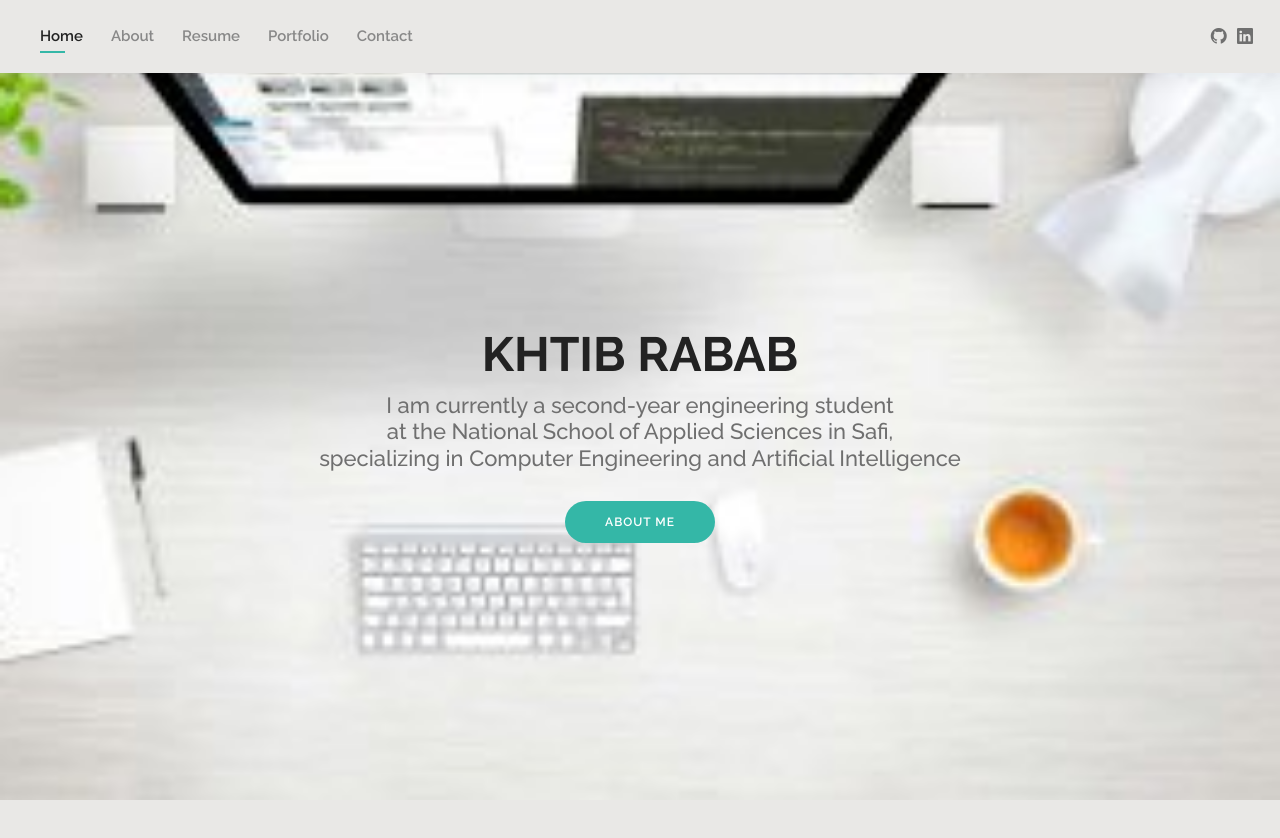
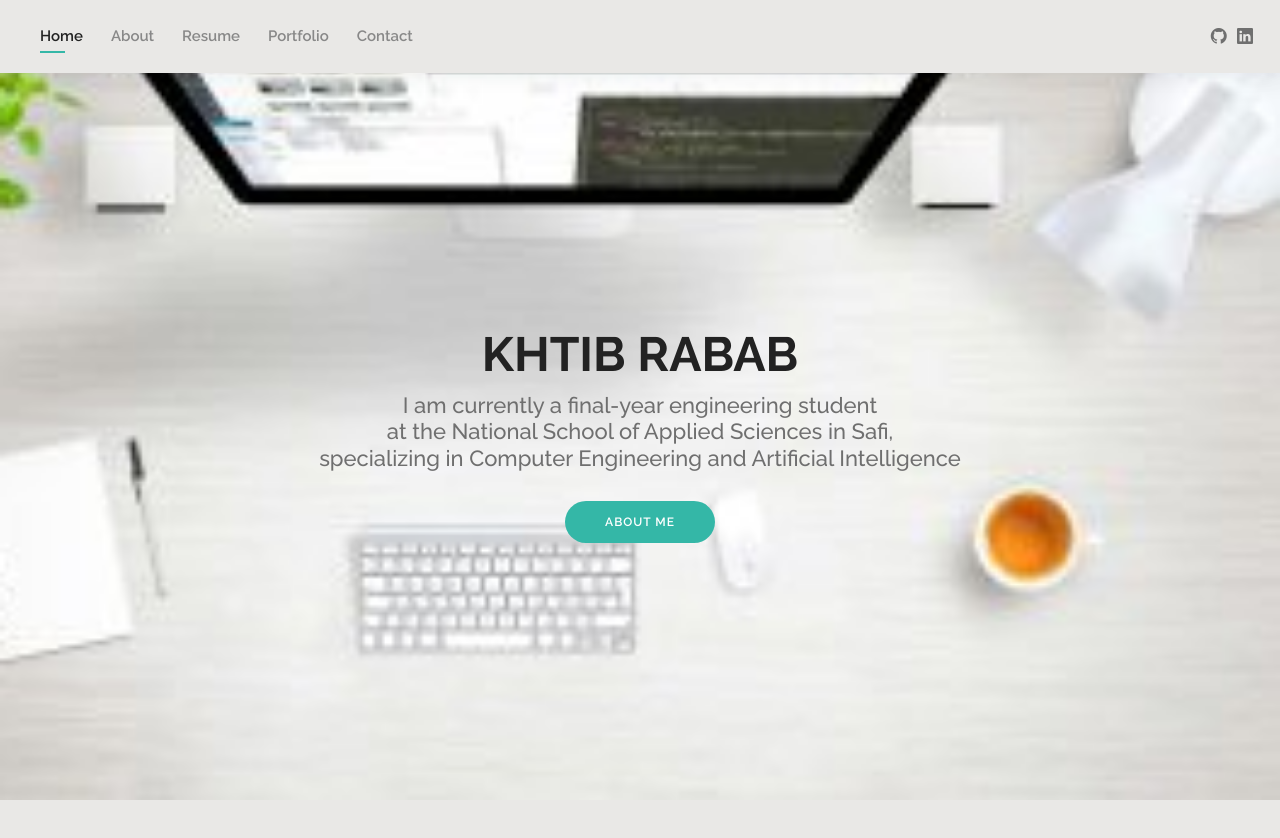
Before and after one commit to rababkh22/myportfolio, a plain HTML site: page index.html in a window 1280 px wide. Drawn offline with nearby package versions, Linux system fonts and the light colour scheme.

Commit message:
Update index.html

```diff
--- a/index.html
+++ b/index.html
@@ -72,7 +72,7 @@
   <section id="hero" class="d-flex align-items-center">
     <div class="container d-flex flex-column align-items-center" data-aos="zoom-in" data-aos-delay="100">
       <h1>KHTIB RABAB</h1>
-      <h2><center>I am currently a second-year engineering student <br>at the National School of Applied Sciences in Safi,<br> specializing in Computer Engineering and Artificial Intelligence</h2></center>
+      <h2><center>I am currently a final-year engineering student <br>at the National School of Applied Sciences in Safi,<br> specializing in Computer Engineering and Artificial Intelligence</h2></center>
       <a href="about.html" class="btn-about">About Me</a>
     </div>
   </section><!-- End Hero -->
```
